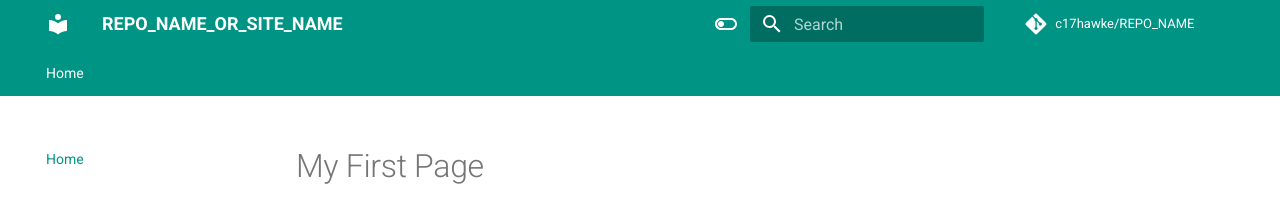
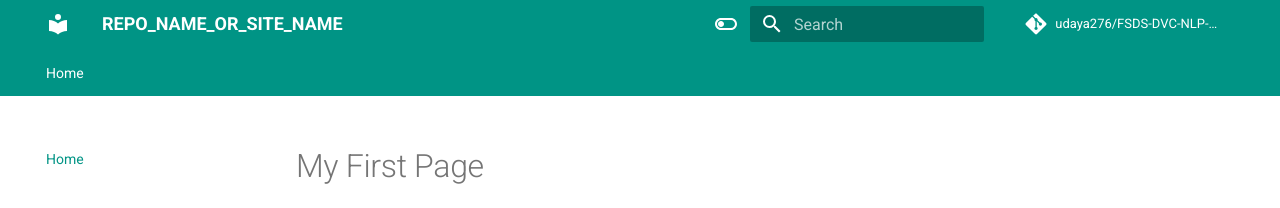
Before and after one commit to udaya276/FSDS-DVC-NLP-Project-with-docs1, an MkDocs documentation site: the page built from docs/index.md, in a window 1280 px wide. Shown: the top 208 px of the page. Built offline with MkDocs 1.6.1 and Material for MkDocs 9.7.7, drawn with Linux system fonts in a browser that asks for light colours; comment, search, counter and statistics services are not loaded.

Commit message:
Update mkdocs.yml

```diff
--- a/mkdocs.yml
+++ b/mkdocs.yml
@@ -8,7 +8,7 @@ site_author: Udaya Krishna Giri
 site_description: >-
   DESCRIPTION
 # Repository
-repo_name: c17hawke/REPO_NAME
+repo_name: udaya276/FSDS-DVC-NLP-Project-with-docs1
 repo_url: https://github.com/udaya276/FSDS-DVC-NLP-Project-with-docs1
 
 # Configuration
```
